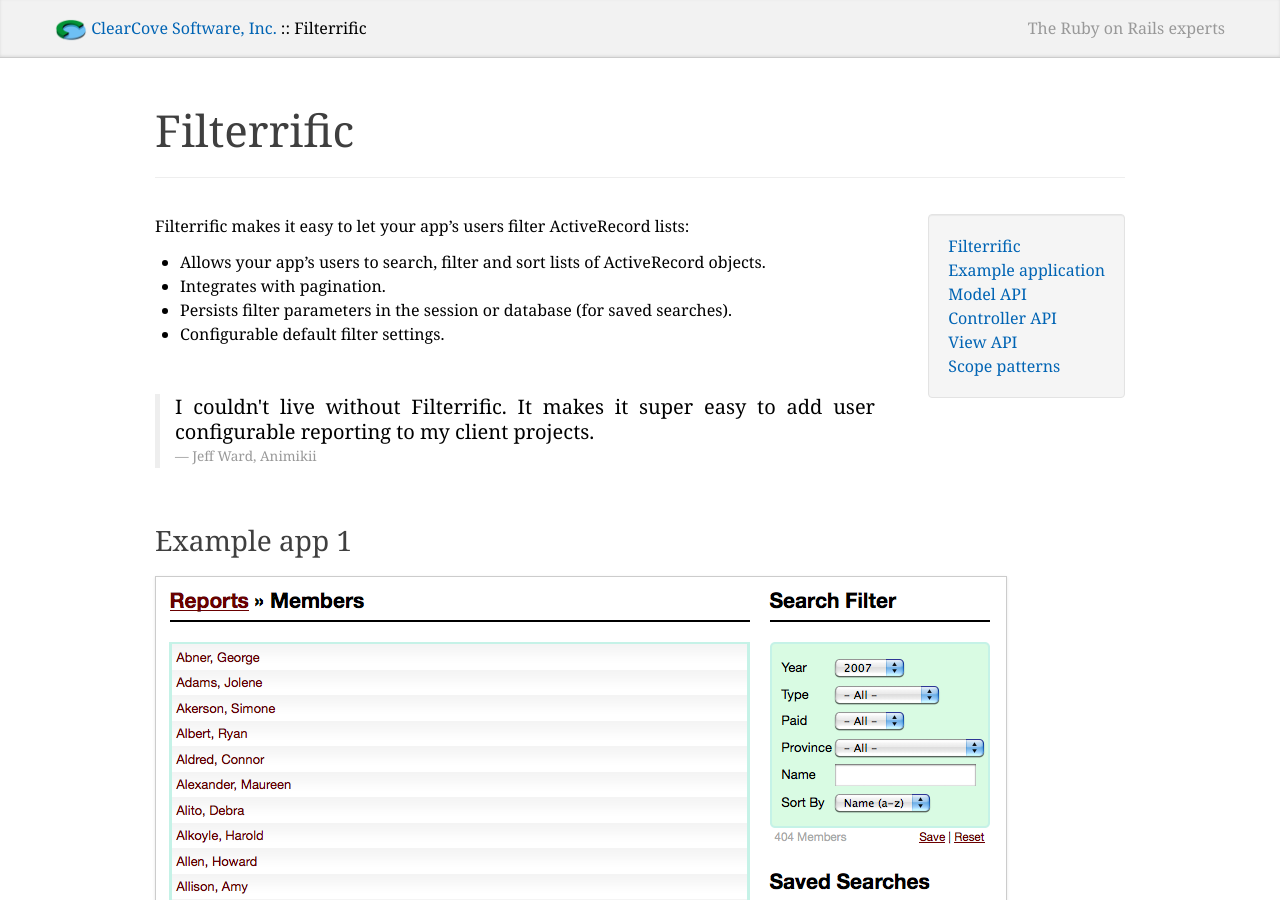
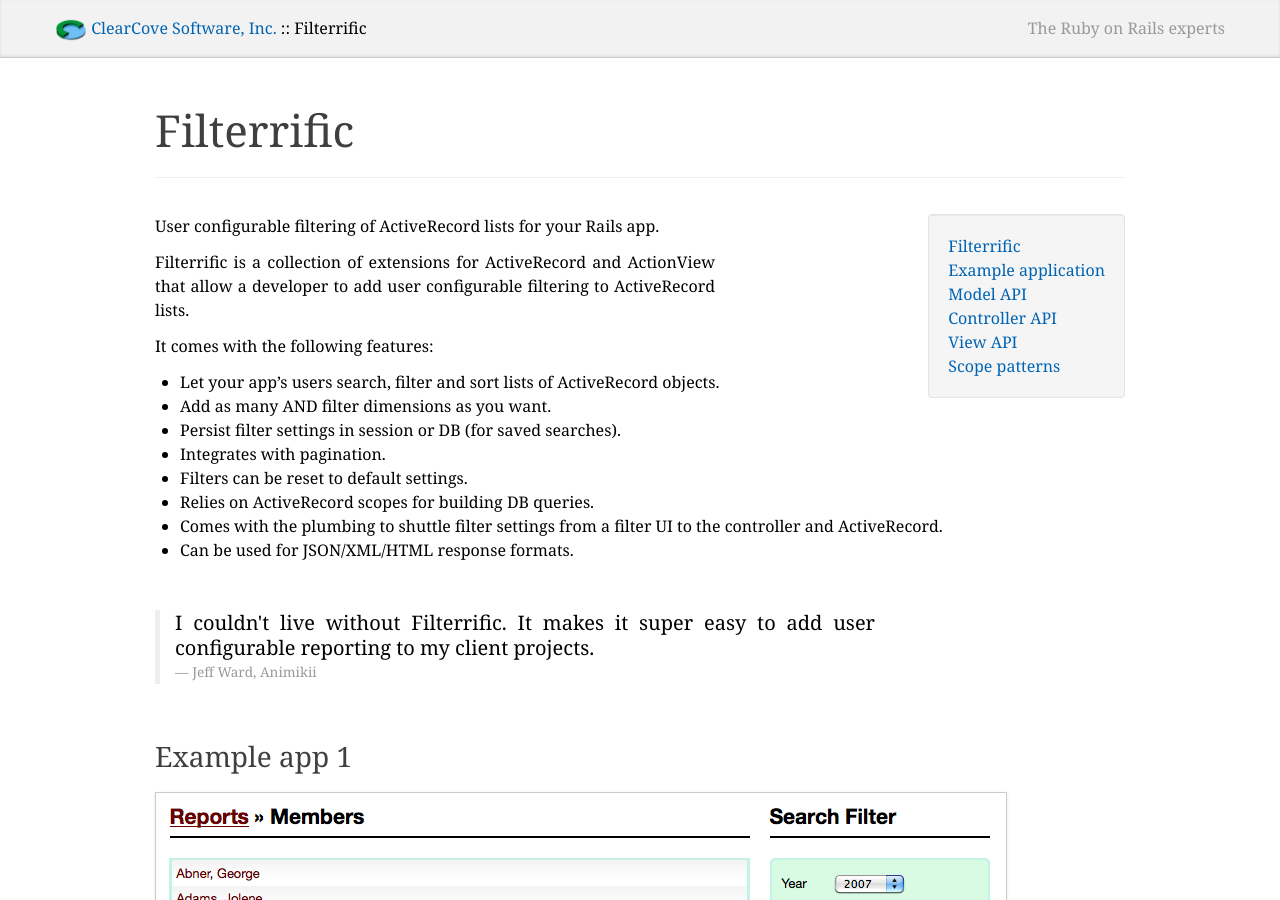
Before and after one commit to jhund/filterrific, a Jekyll site: the page built from index.md, in a window 1280 px wide and 900 px high. Built offline with Jekyll 4.4.1, drawn with Linux system fonts in a browser that asks for light colours; Markdown is read by kramdown in place of the engine named in the settings.

Commit message:
Updated intro

```diff
--- a/index.md
+++ b/index.md
@@ -10,12 +10,22 @@
 
 {% include project_navigation.html %}
 
-Filterrific makes it easy to let your app's users filter ActiveRecord lists:
+User configurable filtering of ActiveRecord lists for your Rails app.
 
-* Allows your app's users to search, filter and sort lists of ActiveRecord objects.
+Filterrific is a collection of extensions for ActiveRecord and ActionView
+that allow a developer to add user configurable filtering to ActiveRecord lists.
+
+It comes with the following features:
+
+* Let your app's users search, filter and sort lists of ActiveRecord objects.
+* Add as many AND filter dimensions as you want.
+* Persist filter settings in session or DB (for saved searches).
 * Integrates with pagination.
-* Persists filter parameters in the session or database (for saved searches).
-* Configurable default filter settings.
+* Filters can be reset to default settings.
+* Relies on ActiveRecord scopes for building DB queries.
+* Comes with the plumbing to shuttle filter settings from a filter UI to
+  the controller and ActiveRecord.
+* Can be used for JSON/XML/HTML response formats.
 
 
 <div style="margin: 3em 0;">
```
